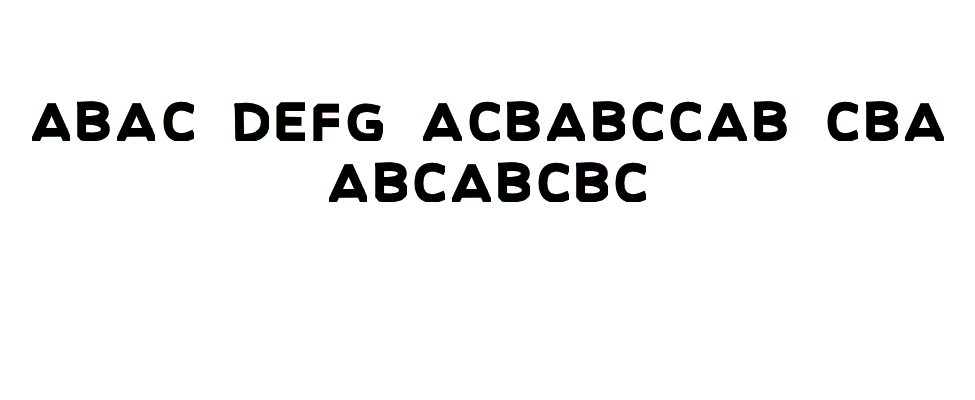
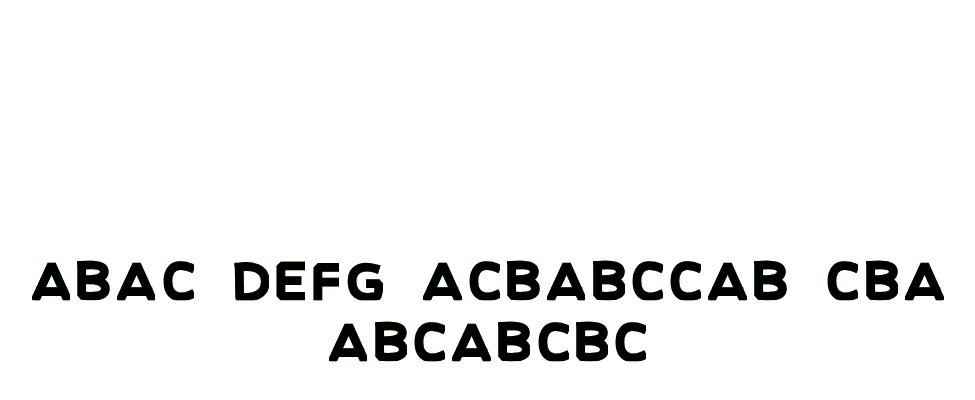
Before and after one commit to themarkappleby/motext, a website: page src/index.html in a window 1280 px wide. Shown: the whole page, without its empty margins (132-1107 px from the left). Drawn offline with nearby package versions, Linux system fonts and the light colour scheme.

Commit message:
improved folder structure

```diff
--- a/package.json
+++ b/package.json
@@ -4,7 +4,7 @@
   "description": "",
   "main": "index.js",
   "scripts": {
-    "start": "http-server -c-1",
+    "start": "http-server ./src -c-1",
     "test": "echo \"Error: no test specified\" && exit 1"
   },
   "repository": {
--- a/index.html
+++ b/src/index.html
@@ -3,14 +3,14 @@
   <meta charset="UTF-8">
   <meta name="viewport" content="width=device-width, initial-scale=1.0">
   <meta http-equiv="X-UA-Compatible" content="ie=edge">
-  <title>Document</title>
-  <link rel="stylesheet" href="/motext.css">
+  <title>Motext.js</title>
+  <link rel="stylesheet" href="/motext/motext.css">
   <link rel="stylesheet" href="/styles.css">
 </head>
 <body>
   <h1 id="singleTarget">ABAC DEFG ACBABCCAB CBA ABCABCBC</h1>
   <script src="https://cdnjs.cloudflare.com/ajax/libs/gsap/3.3.4/gsap.min.js"></script>
-  <script src="/motext.js"></script>
+  <script src="/motext/motext.js"></script>
   <script src="/index.js"></script>
 </body>
 </html>
--- a/motext.js
+++ b/src/motext/motext.js
@@ -18,7 +18,7 @@ const DEFAULT_OPTIONS = {
 
 function motext (selector, cb, options = {}) { // eslint-disable-line no-unused-vars
   options = { ...DEFAULT_OPTIONS, ...options }
-  loadSVG('/motext.svg', () => {
+  loadSVG('/motext/motext.svg', () => {
     const targets = document.querySelectorAll(selector)
     Array.from(targets).forEach(target => {
       prepSVG(options)
--- /dev/null
+++ b/src/styles.css
@@ -0,0 +1,15 @@
+body, html {
+  margin: 0;
+  box-sizing: border-box;
+}
+
+#singleTarget {
+  text-align: center;
+  font-size: 48px;
+  position: absolute;
+  margin: 0;
+  top: 40%;
+  left: 50%;
+  width: 100%;
+  transform: translate(-50%, -50%);
+}
--- a/styles.css
+++ /dev/null
@@ -1,9 +0,0 @@
-body, html {
-  margin: 0;
-}
-
-#singleTarget, .multiTarget {
-  text-align: center;
-  margin: 100px;
-  font-size: 48px;
-}
```
Also changed, not shown: src/index.js (renamed from index.js), src/motext/motext.css (renamed from motext.css), src/motext/motext.svg (renamed from motext.svg), 2 other files.
